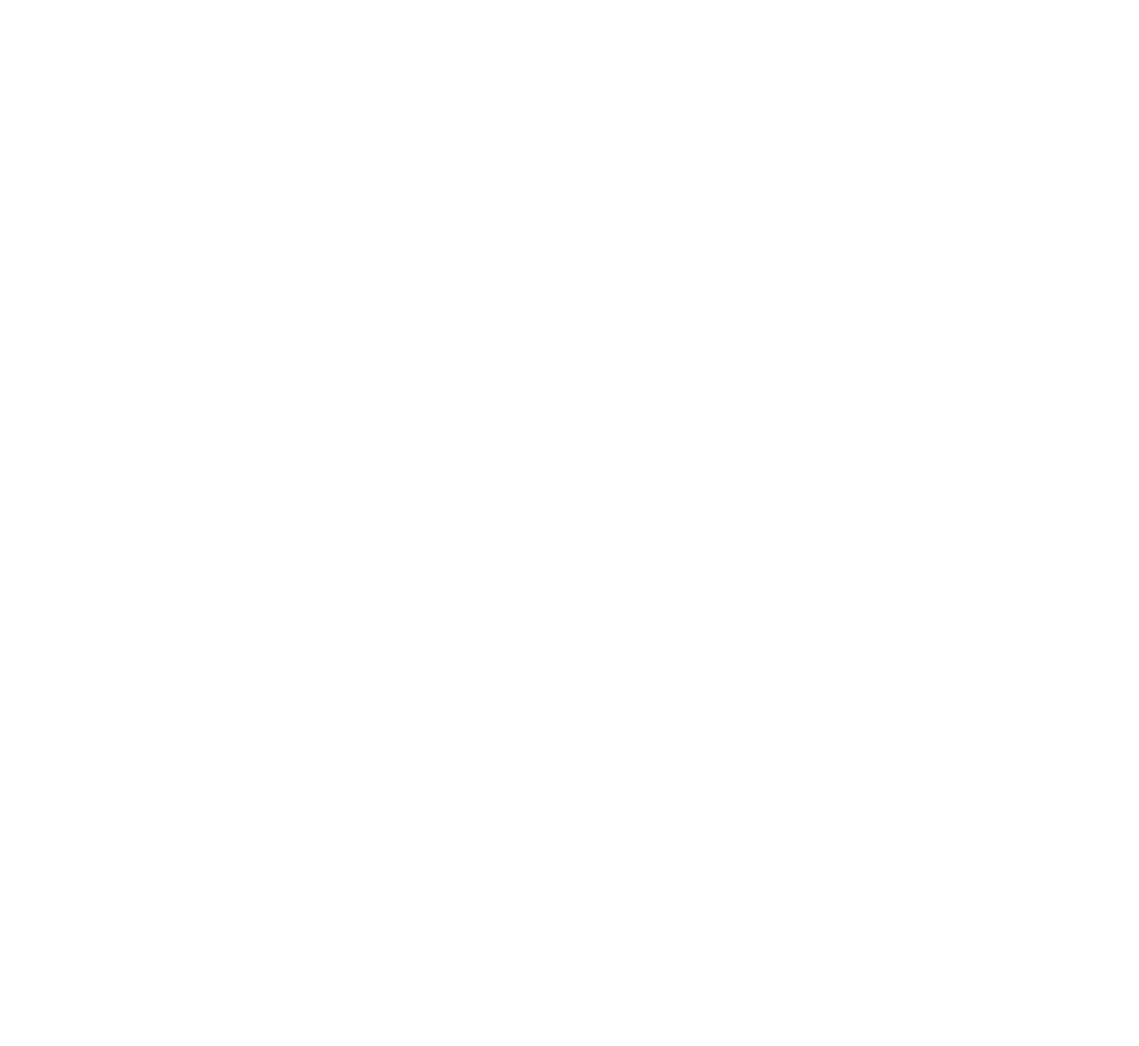
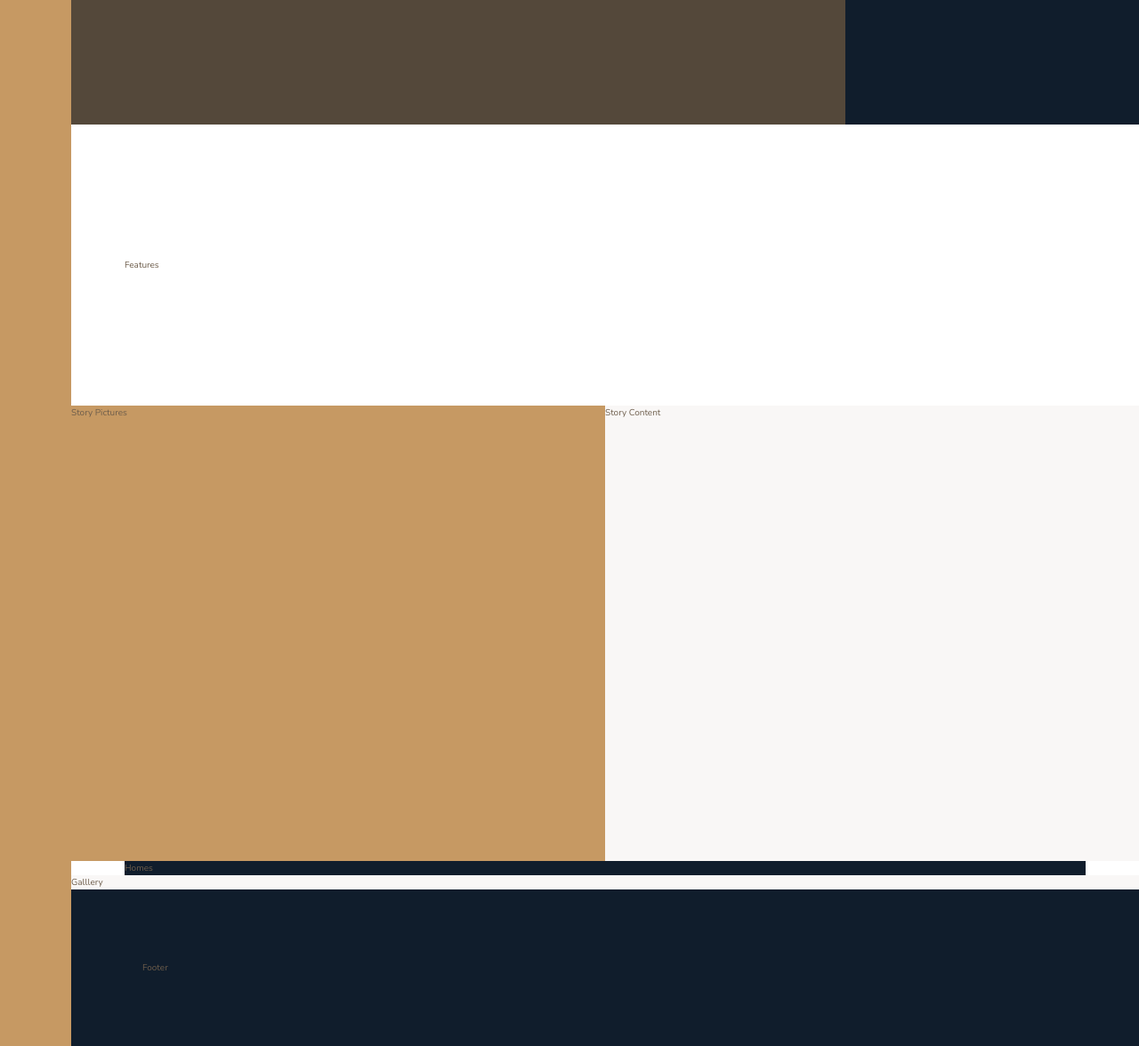
Before and after one commit to robson-muniz/Nexter, a website: page index.html in a window 1280 px wide. Shown: the part 500-1676 px from the top of the page at 89% size. Before the commit the page ends 800 px from the top, so only its background shows below. Drawn offline with nearby package versions, Linux system fonts and the light colour scheme.

Commit message:
Build the Overall Layout - CSS Grid

```diff
--- a/index.html
+++ b/index.html
@@ -1,17 +1,54 @@
 <!DOCTYPE html>
 <html lang="en">
+
     <head>
         <meta charset="UTF-8">
         <meta name="viewport" content="width=device-width, initial-scale=1.0">
         <meta http-equiv="X-UA-Compatible" content="ie=edge">
-
         <link href="https://fonts.googleapis.com/css?family=Josefin+Sans:300,400,400i|Nunito:300,300i" rel="stylesheet">
         <link rel="stylesheet" href="css/style.css">
         <link rel="shortcut icon" type="image/png" href="img/favicon.png">
-
         <title>nexter &mdash; your home, your freedom</title>
     </head>
+
     <body class="container">
 
+        <div class="sidebar">
+            Sidebar
+        </div>
+
+        <header class="header">
+            Header
+        </header>
+
+        <div class="realtors">
+            Top 3 realtors
+        </div>
+
+        <section class="features">
+            Features
+        </section>
+
+        <div class="story__pictures">
+            Story Pictures
+        </div>
+
+        <div class="story__content">
+            Story Content
+        </div>
+
+        <section class="homes">
+            Homes
+        </section>
+
+        <section class="gallery">
+            Galllery
+        </section>
+
+        <footer class="footer">
+            Footer
+        </footer>
+
     </body>
+
 </html>
--- a/package.json
+++ b/package.json
@@ -4,10 +4,9 @@
   "description": "Nexter webpage",
   "main": "index.js",
   "scripts": {
-    "watch:sass": "node-sass sass/main.scss css/style.css -w",
-    "devserver": "live-server",
+    "sass": "node-sass sass/main.scss css/style.css -w",
+    "devserver": "live-server --browser=firefox",
     "start": "npm-run-all --parallel devserver watch:sass",
-
     "compile:sass": "node-sass sass/main.scss css/style.comp.css",
     "prefix:css": "postcss --use autoprefixer -b 'last 10 versions' css/style.comp.css -o css/style.prefix.css",
     "compress:css": "node-sass css/style.prefix.css css/style.css --output-style compressed",
--- a/sass/_base.scss
+++ b/sass/_base.scss
@@ -11,5 +11,43 @@ $color-grey-dark-1: #54483A;
 $color-grey-dark-2: #6D5D4B;
 
 // FONT VARIABLES
-$font-primary: 'Nunito', sans-serif;
-$font-display: 'Josefin Sans', sans-serif;
+$font-primary: 'Nunito',
+sans-serif;
+$font-display: 'Josefin Sans',
+sans-serif;
+
+// RESPONSIVE BREAKPOINTS
+$bp-largest: 75em; // 1200px
+$bp-large: 62.5em; // 1000px
+$bp-medium: 50em; // 800px;
+$bp-small: 37.5em; // 600px;
+
+*,
+*::before,
+*::after {
+    margin: 0;
+    padding: 0;
+    box-sizing: inherit;
+}
+
+html {
+    box-sizing: border-box;
+    font-size: 62.5%; // 10px/16px = 62.5% -> 1rem = 10px
+
+    @media only screen and (max-width: $bp-largest) {
+        font-size: 50%;
+    }
+}
+
+body {
+    font-family: $font-primary;
+    color: $color-grey-dark-2;
+    font-weight: 300;
+    line-height: 1.6;
+}
+
+.container {
+    display: grid;
+    grid-template-rows: 80vh min-content 40vw repeat(3, min-content);
+    grid-template-columns: [sidebar-start] 8rem [sidebar-end full-start] minmax(6rem, 1fr) [center-start] repeat(8, [col-start] minmax(min-content, 14rem) [col-end]) [center-end] minmax(6rem, 1fr) [full-end];
+}
--- a/sass/_features.scss
+++ b/sass/_features.scss
@@ -0,0 +1,5 @@
+.features {
+    grid-column: center-start / center-end;
+
+    margin: 15rem 0;
+}
--- a/sass/_footer.scss
+++ b/sass/_footer.scss
@@ -0,0 +1,5 @@
+.footer {
+    background-color: $color-secondary;
+    grid-column: full-start / full-end;
+    padding: 8rem;
+}
--- a/sass/_gallery.scss
+++ b/sass/_gallery.scss
@@ -0,0 +1,5 @@
+.gallery {
+    background-color: $color-grey-light-1;
+    grid-column: full-start / full-end;
+
+}
--- a/sass/_header.scss
+++ b/sass/_header.scss
@@ -0,0 +1,4 @@
+.header {
+    background-color: $color-grey-dark-1;
+    grid-column: full-start / col-end 6;
+}
--- a/sass/_homes.scss
+++ b/sass/_homes.scss
@@ -0,0 +1,4 @@
+.homes {
+    background-color: $color-secondary;
+    grid-column: center-start / center-end;
+}
--- a/sass/_realtors.scss
+++ b/sass/_realtors.scss
@@ -0,0 +1,4 @@
+.realtors {
+    background-color: $color-secondary;
+    grid-column: col-start 7 / full-end;
+}
--- a/sass/_sidebar.scss
+++ b/sass/_sidebar.scss
@@ -0,0 +1,5 @@
+.sidebar {
+    background-color: $color-primary;
+    grid-column: sidebar-start / sidebar-end;
+    grid-row: 1 / -1;
+}
--- a/sass/_story.scss
+++ b/sass/_story.scss
@@ -0,0 +1,11 @@
+.story {
+    &__pictures {
+        background-color: $color-primary;
+        grid-column: full-start / col-end 4;
+    }
+
+    &__content {
+        background-color: $color-grey-light-1;
+        grid-column: col-start 5 / full-end;
+    }
+}
```
Also changed, not shown: css/style.css (added), 2 other files.
